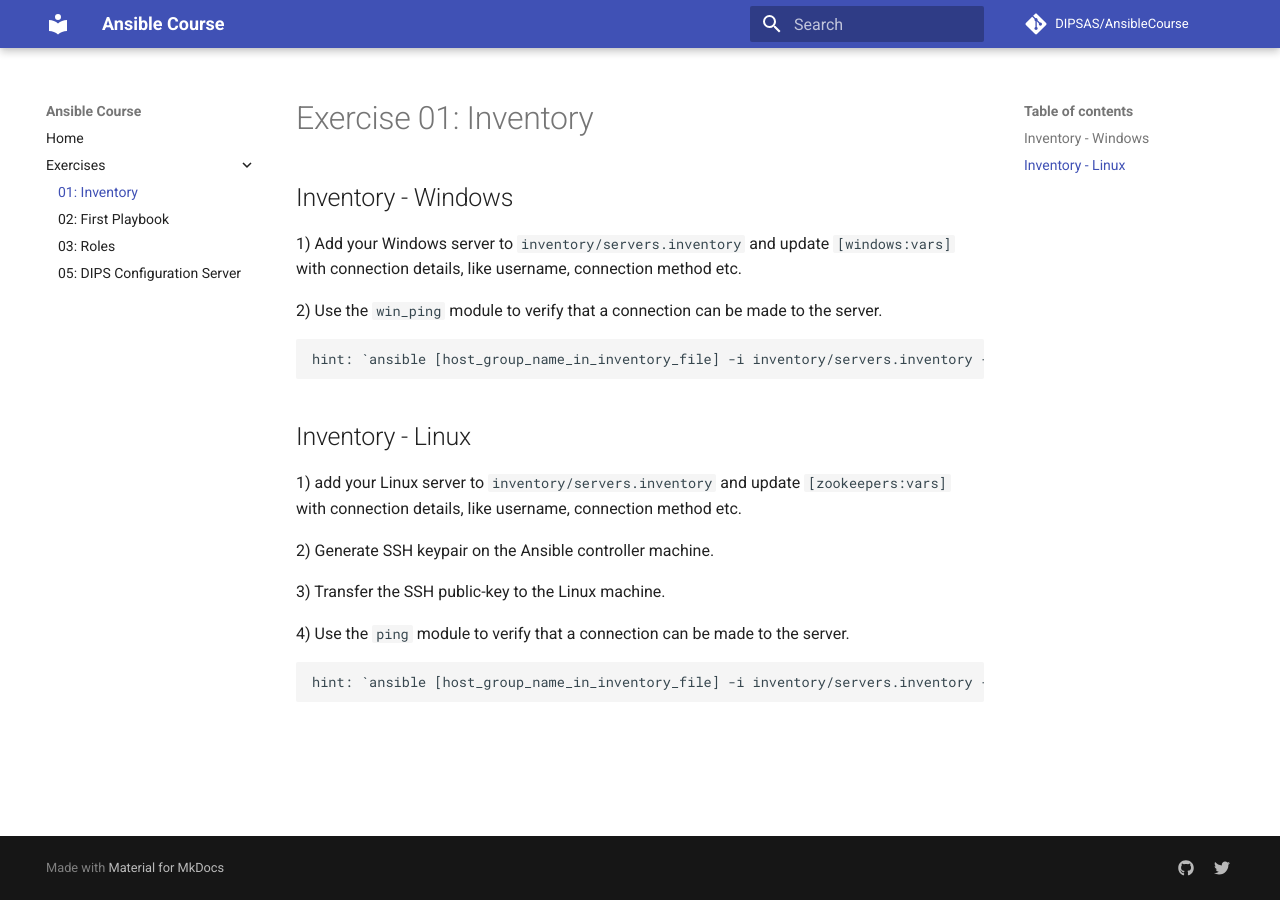
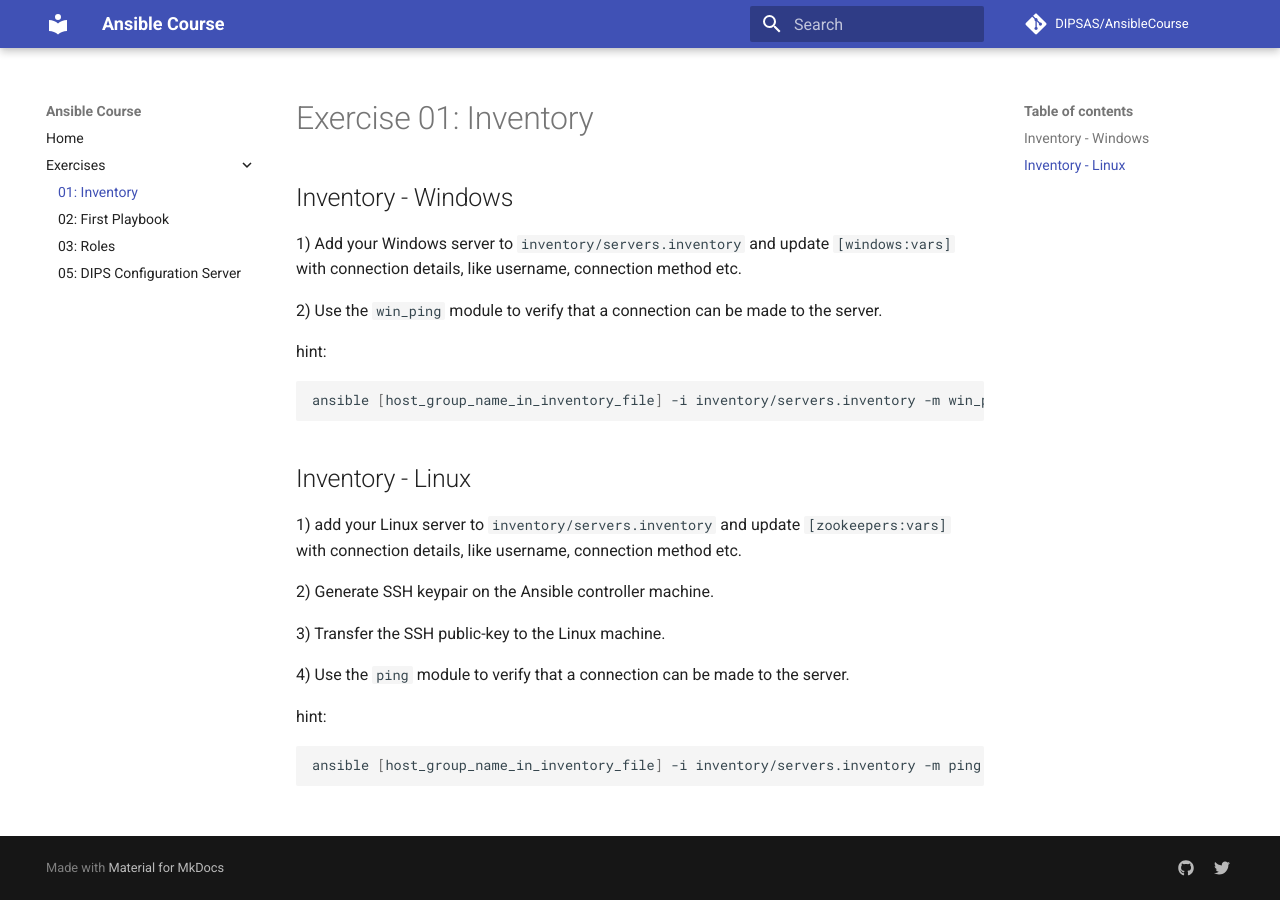
Before and after one commit to DIPSAS/AnsibleCourse, an MkDocs documentation site: the page built from docs/exercises/01-Inventory.md, in a window 1280 px wide. Built offline with MkDocs 1.6.1 and Material for MkDocs 9.7.7, drawn with Linux system fonts in a browser that asks for light colours; comment, search, counter and statistics services are not loaded.

````diff
--- a/docs/exercises/01-Inventory.md
+++ b/docs/exercises/01-Inventory.md
@@ -6,7 +6,11 @@
 
 2) Use the `win_ping` module to verify that a connection can be made to the server.
 
-    hint: `ansible [host_group_name_in_inventory_file] -i inventory/servers.inventory -m win_ping`
+hint:
+
+```shell
+ansible [host_group_name_in_inventory_file] -i inventory/servers.inventory -m win_ping
+```
 
 ## Inventory - Linux
 
@@ -18,4 +22,8 @@
 
 4) Use the `ping` module to verify that a connection can be made to the server.
 
-    hint: `ansible [host_group_name_in_inventory_file] -i inventory/servers.inventory -m ping`
+hint:
+
+```shell
+ansible [host_group_name_in_inventory_file] -i inventory/servers.inventory -m ping
+```
````
Also changed, not shown: docs/exercises/02-FirstPlaybook.md (+5 -2 lines).
